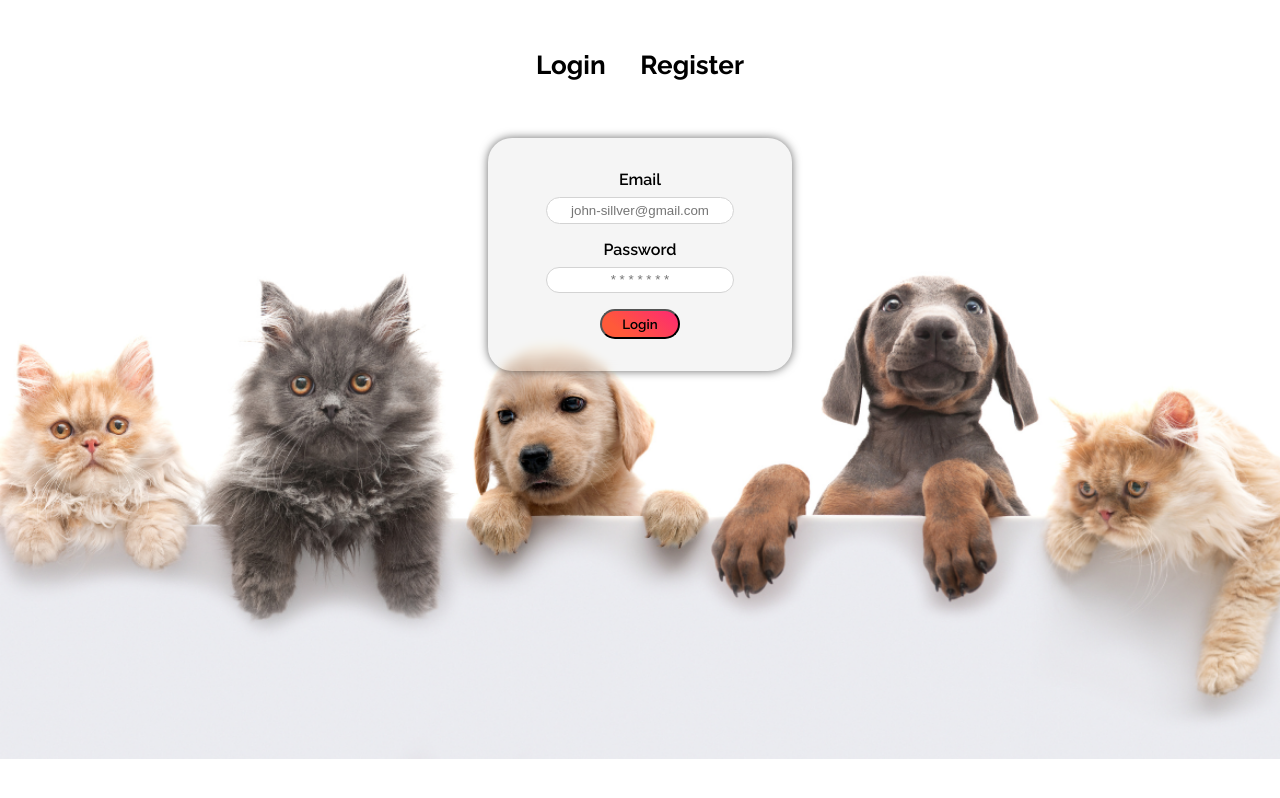
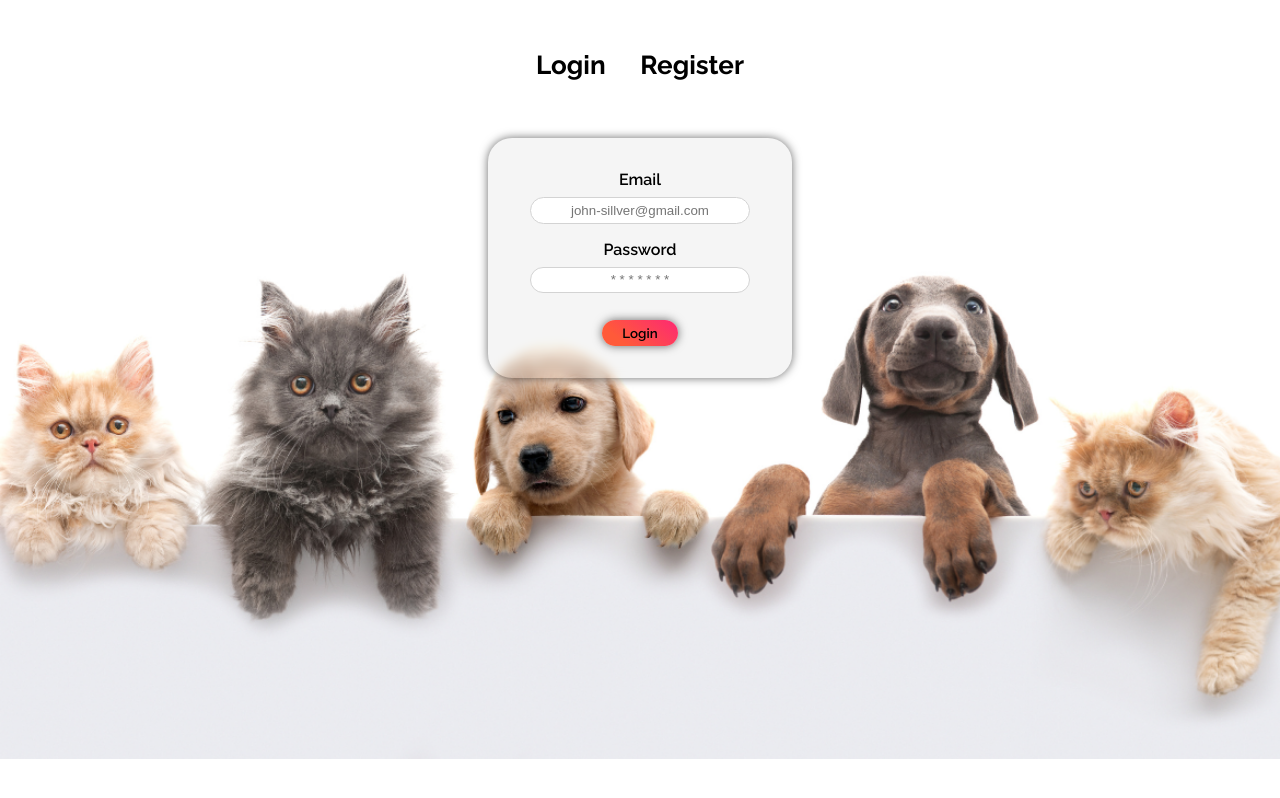
Before and after one commit to ConnectingPets/PetsMatch, a React (Vite) app in the folder client-app/: page /login-register in a window 1280 px wide. Built offline with nearby package versions, Linux system fonts and the light colour scheme.

Commit message:
CInputs width changed

```diff
--- a/client-app/src/components/Login/Login.scss
+++ b/client-app/src/components/Login/Login.scss
@@ -1,7 +1,7 @@
 @use '../../global-styles/' as gs;
 
 .login__form {
-    @include gs.set-form(100%, center, column, center);
+    @include gs.set-form(100%, center, 85%, column, center);
 
     &__section {
         width: 19rem;
--- a/client-app/src/global-styles/_mixin.scss
+++ b/client-app/src/global-styles/_mixin.scss
@@ -15,7 +15,7 @@
     align-items: $items;
 }
 
-@mixin set-form ($width, $alignItems, $divDirection, $divAlignItems) {
+@mixin set-form ($width, $alignItems, $divWidth,$divDirection, $divAlignItems) {
     width: $width;
     display: flex;
     flex-direction: column;
@@ -32,6 +32,7 @@
     -moz-animation: opacityShow 0.5s forwards;
 
     &>div {
+        width: $divWidth;
         margin-bottom: 1rem;
         display: flex;
         flex-direction: $divDirection;
@@ -59,12 +60,14 @@
     text-transform: capitalize;
     cursor: pointer;
     background: linear-gradient(220deg, $first-color 0%, $second-color 77%);
+    border: none;
+    box-shadow: 0px 0px 10px 0px rgba(0, 0, 0, 0.58);
+    -webkit-box-shadow: 0px 0px 10px 0px rgba(0, 0, 0, 0.58);
+    -moz-box-shadow: 0px 0px 10px 0px rgba(0, 0, 0, 0.58);
+    margin-top: 0.7rem;
 
     &:hover {
         transform: scale(1.1);
         transition: 0.5s;
     }
-
-
-
 }
--- a/client-app/src/pages/LoginRegisterPage/LoginRegisterPage.scss
+++ b/client-app/src/pages/LoginRegisterPage/LoginRegisterPage.scss
@@ -8,8 +8,6 @@
         @include gs.page-center(column, none, center);
         background-color: gs.$dark-background-color;
         object-fit: cover;
-        background-image: url('/public/images/cats.jpg');
-        background-image: url('/images/lr-background.jpg');
         background-image: url('/images/pets-bg.png');
         background-repeat: no-repeat;
         background-attachment: fixed;
@@ -20,8 +18,6 @@
         @include gs.breakpoint(large-display-start, large-display-end) {
             background-size: 100%;
         }
-
-
     }
 
     &__options {
```
Also changed, not shown: client-app/src/components/Login/Login.tsx (+7 -7 lines), client-app/public/images/cats.jpg (deleted), client-app/public/images/lr-background.jpg (deleted).
